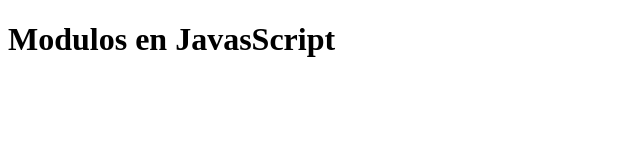
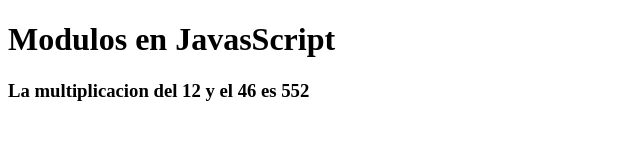
Before and after one commit to MiguelAngelAguilar312/-bootcamp-cohorte-8, a plain HTML site: page javascript-avanzado/modulos/index.html in a window 1280 px wide. Shown: the whole page, without its empty margins (0-640 px from the left). Drawn offline with Linux system fonts and the light colour scheme.

Commit message:
Subiendo repositorios

```diff
--- /dev/null
+++ b/javascript-avanzado/modulos/app.js
@@ -0,0 +1,8 @@
+import { sumar, multiplicar, mostrarResultado } from './calculadora.js';
+
+let resultado = sumar (10, 20);
+console.log(resultado);
+
+let resultadoMultiplicar = multiplicar ( 12, 46);
+
+mostrarResultado('multiplicacion', 12, 46, resultadoMultiplicar);
--- /dev/null
+++ b/javascript-avanzado/modulos/calculadora.js
@@ -0,0 +1,29 @@
+export const sumar = (numero1, numero2) => {
+    return numero1 + numero2;
+}
+
+export const restar = (numero1, numero2) => {
+    return numero1 - numero2;
+}
+
+export const multiplicar = (numero1, numero2) => {
+    return numero1 * numero2;
+}
+
+export const dividir = (numero1, numero2) => {
+    return numero1 / numero2;
+}
+
+export const mostrarResultado = (operacion, numero1, numero2, resultado) => {
+    const respuesta = document.createElement('h3');
+    respuesta.textContent = `La ${operacion} del ${numero1} y el ${numero2} es ${resultado}`;
+    document.body.appendChild(respuesta);
+}
+
+/* export {
+    sumar,
+    restar,
+    multiplicar,
+    dividir,
+    mostrarResultado
+} */
--- a/javascript-avanzado/modulos/index.html
+++ b/javascript-avanzado/modulos/index.html
@@ -10,6 +10,6 @@
 
     <h1>Modulos en JavasScript</h1>
 
-    <script src="/modulos/assets/js/app.js"></script>
+    <script src="/modulos/app.js" type="module"></script>
 </body>
 </html>
--- /dev/null
+++ b/javascript-avanzado/preubas-unitarias/calculadora.js
@@ -0,0 +1,29 @@
+export const sumar = (numero1, numero2) => {
+    return numero1 + numero2;
+}
+
+export const restar = (numero1, numero2) => {
+    return numero1 - numero2;
+}
+
+export const multiplicar = (numero1, numero2) => {
+    return numero1 * numero2;
+}
+
+export const dividir = (numero1, numero2) => {
+    return numero1 / numero2;
+}
+
+export const mostrarResultado = (operacion, numero1, numero2, resultado) => {
+    const respuesta = document.createElement('h3');
+    respuesta.textContent = `La ${operacion} del ${numero1} y el ${numero2} es ${resultado}`;
+    document.body.appendChild(respuesta);
+}
+
+/* export {
+    sumar,
+    restar,
+    multiplicar,
+    dividir,
+    mostrarResultado
+} */
```
Also changed, not shown: HTML-Avanzado/ejercicios/ejercicio-03/index.html (+1 -1 lines), javascript-avanzado/modulos/assets/js/calculadora.js (deleted, +0 -15 lines), javascript-avanzado/modulos/assets/js/app.js (deleted).
